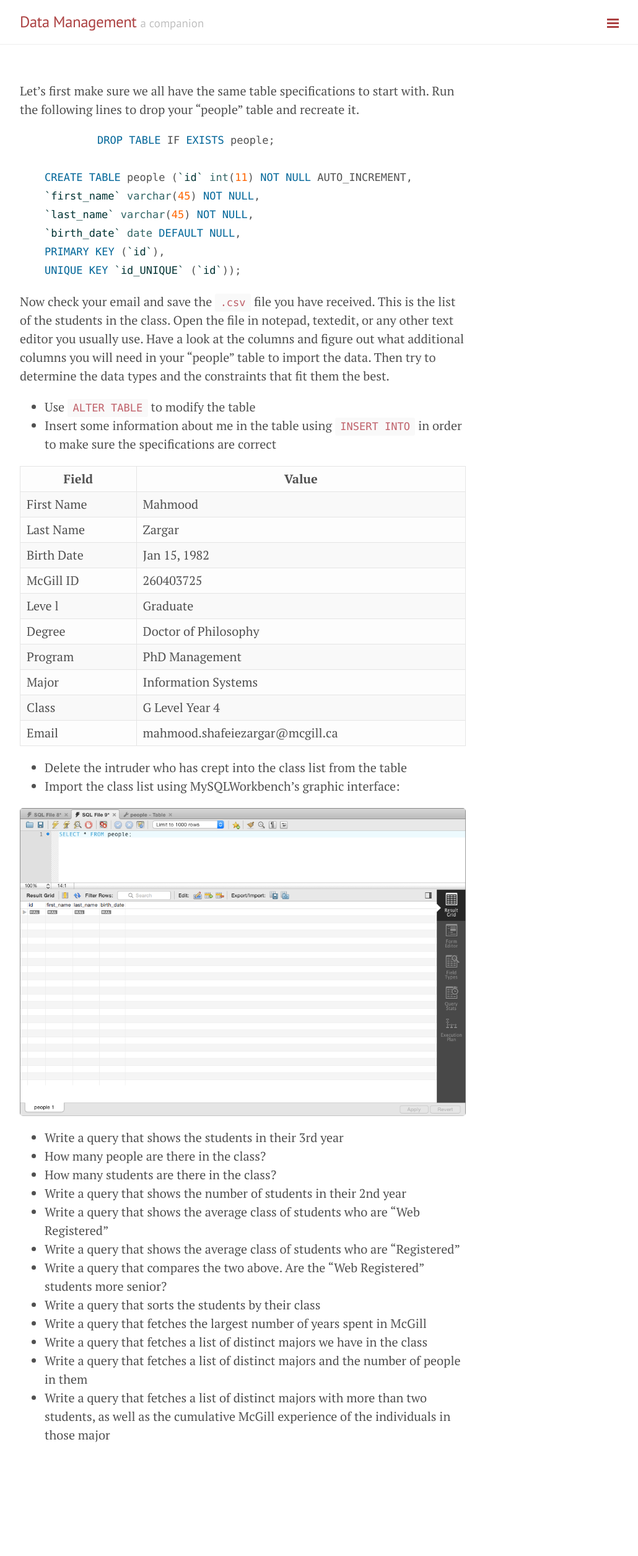
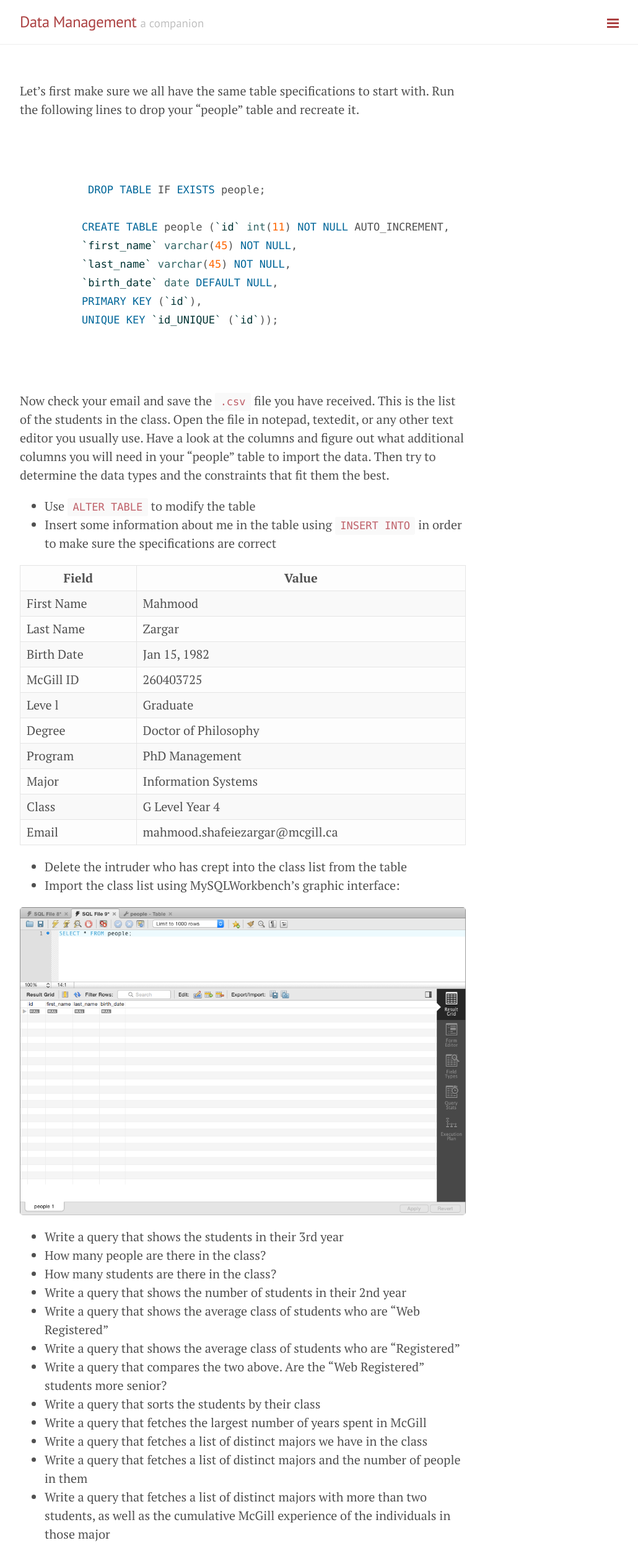
Before and after one commit to retrography/data-management, a Jekyll site: the page built from exercises/session_06.md, in a window 1280 px wide. Shown: the whole page at 62% size, without its empty margins (248-1278 px from the left). Built offline with Jekyll 4.4.1, drawn with Linux system fonts in a browser that asks for light colours; Markdown is read by kramdown in place of the engine named in the settings; before the commit the page ends 2351 px from its top, so only the background shows below that.

Commit message:
css updates

```diff
--- a/public/css/poole.css
+++ b/public/css/poole.css
@@ -192,7 +192,7 @@ div.highlight pre {
 }
 
 pre code {
-  padding: 5em;
+  padding: 10px;
 /*  font-size: 85%;*/
   color: inherit;
   background-color: transparent;
@@ -224,9 +224,9 @@ pre span.lineno {
 
 pre span.lineno:first-of-type {
   padding-top: 10px;
-  -webkit-box-shadow: rgba(255, 255, 255, 0.9) 0px 1px 1px inset;
+  /*-webkit-box-shadow: rgba(255, 255, 255, 0.9) 0px 1px 1px inset;
   -moz-box-shadow: rgba(255, 255, 255, 0.9) 0px 1px 1px inset;
-  box-shadow: rgba(255, 255, 255, 0.9) 0px 1px 1px inset;
+  box-shadow: rgba(255, 255, 255, 0.9) 0px 1px 1px inset;*/
 }
 
 pre span.lineno:last-of-type {
@@ -239,8 +239,8 @@ pre span.lineno:only-of-type {
 
 /* Pygments via Jekyll */
 .highlight {
-  margin-bottom: 1rem;
-  border-radius: 4px;
+  margin: 5rem;
+  border-radius: 3px;
 }
 .highlight pre {
   margin-bottom: 0;
@@ -317,13 +317,8 @@ img {
 table {
   margin-bottom: 1rem;
   width: 100%;
-  border: 1px dashed #e5e5e5;
+  border: 1px solid #e5e5e5;
   border-collapse: collapse;
-  webkit-border-radius: 3px;
-  -moz-border-radius: 3px;
-  -ms-border-radius: 3px;
-  -o-border-radius: 3px;
-  border-radius: 3px;
   background-color: #fdfdfd;
 }
 td,
```
